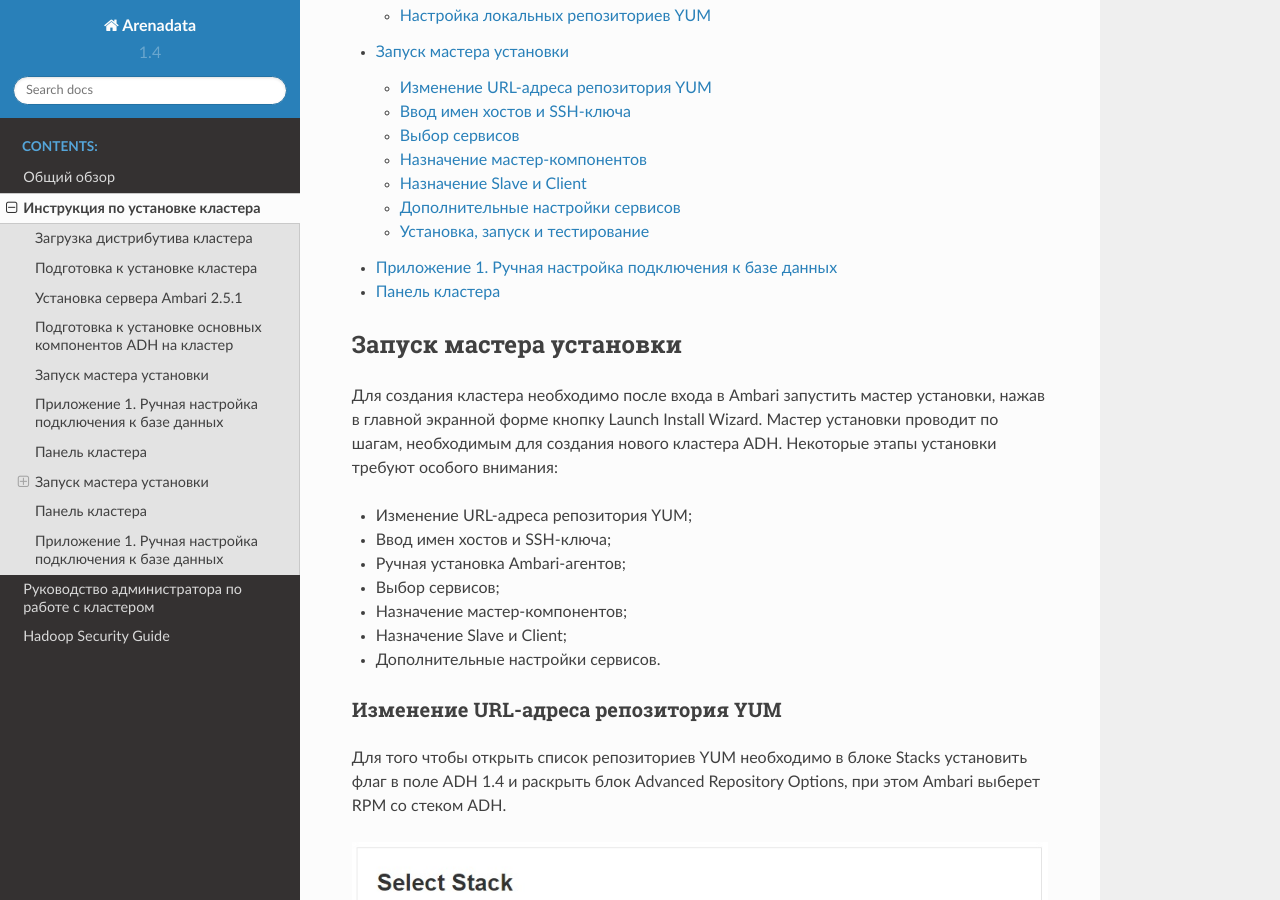
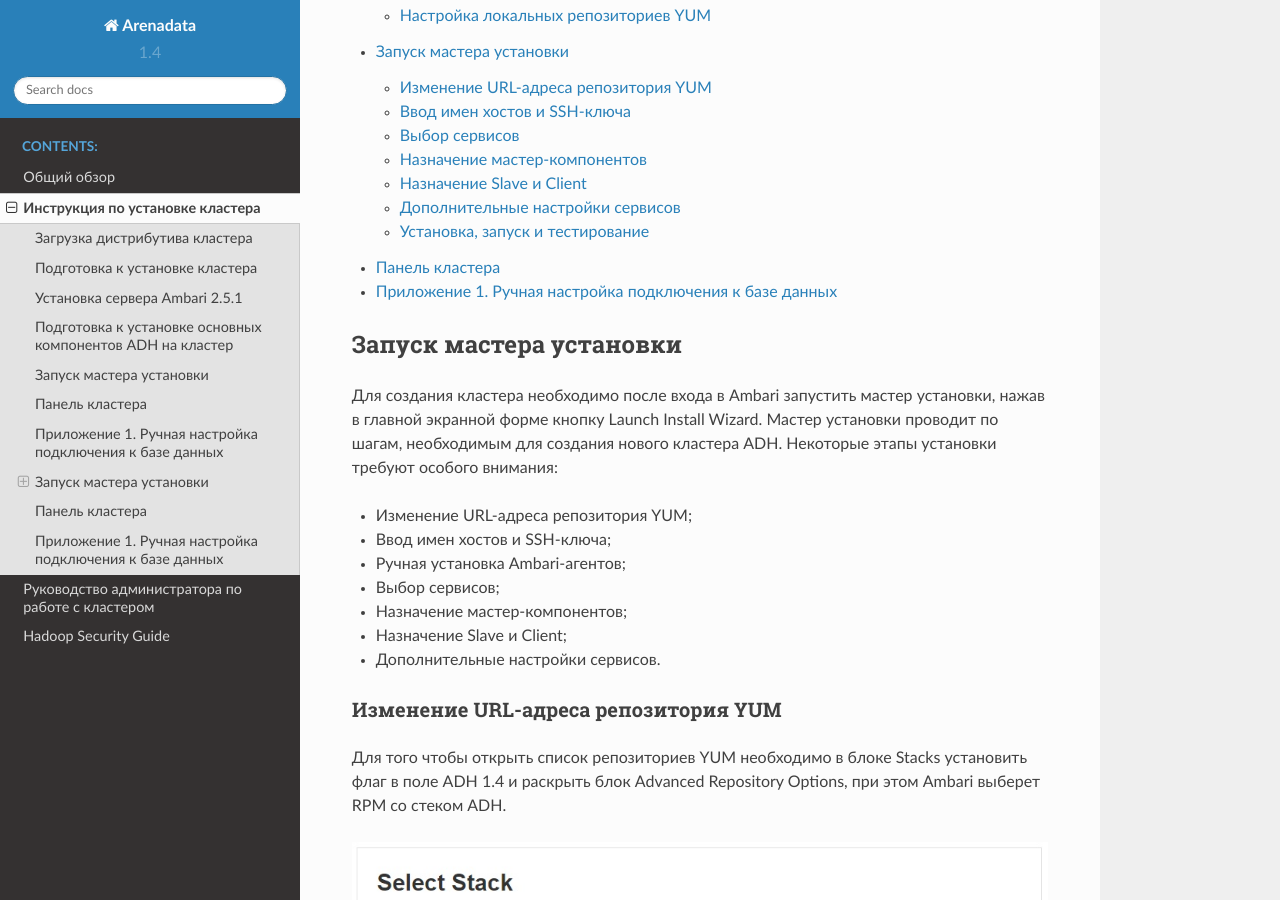
Before and after one commit to arenadata/docs_adps, a Sphinx documentation site: the page built from source/install.rst, in a window 1280 px wide and 900 px high, scrolled down 840 px. Built offline with Sphinx 7.4.7 and the Read the Docs theme 2.0.0, drawn with Linux system fonts in a browser that asks for light colours.

```diff
--- a/source/install.rst
+++ b/source/install.rst
@@ -21,8 +21,8 @@ E-mail: info@arenadata.io
    install/prepare
    install/install
    install/master
+   install/cluster
    install/annex
-   install/cluster
 
 
 
```
